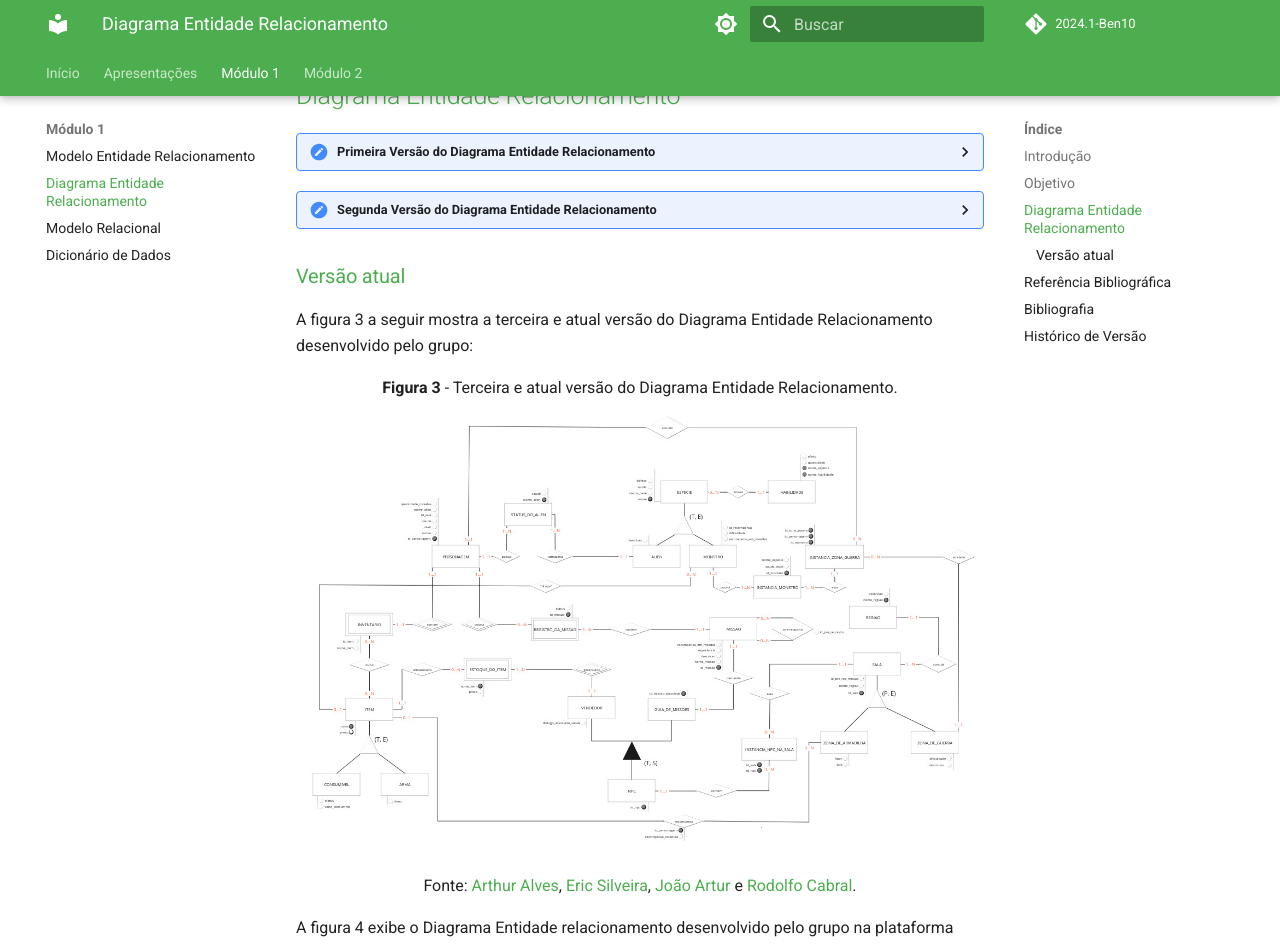
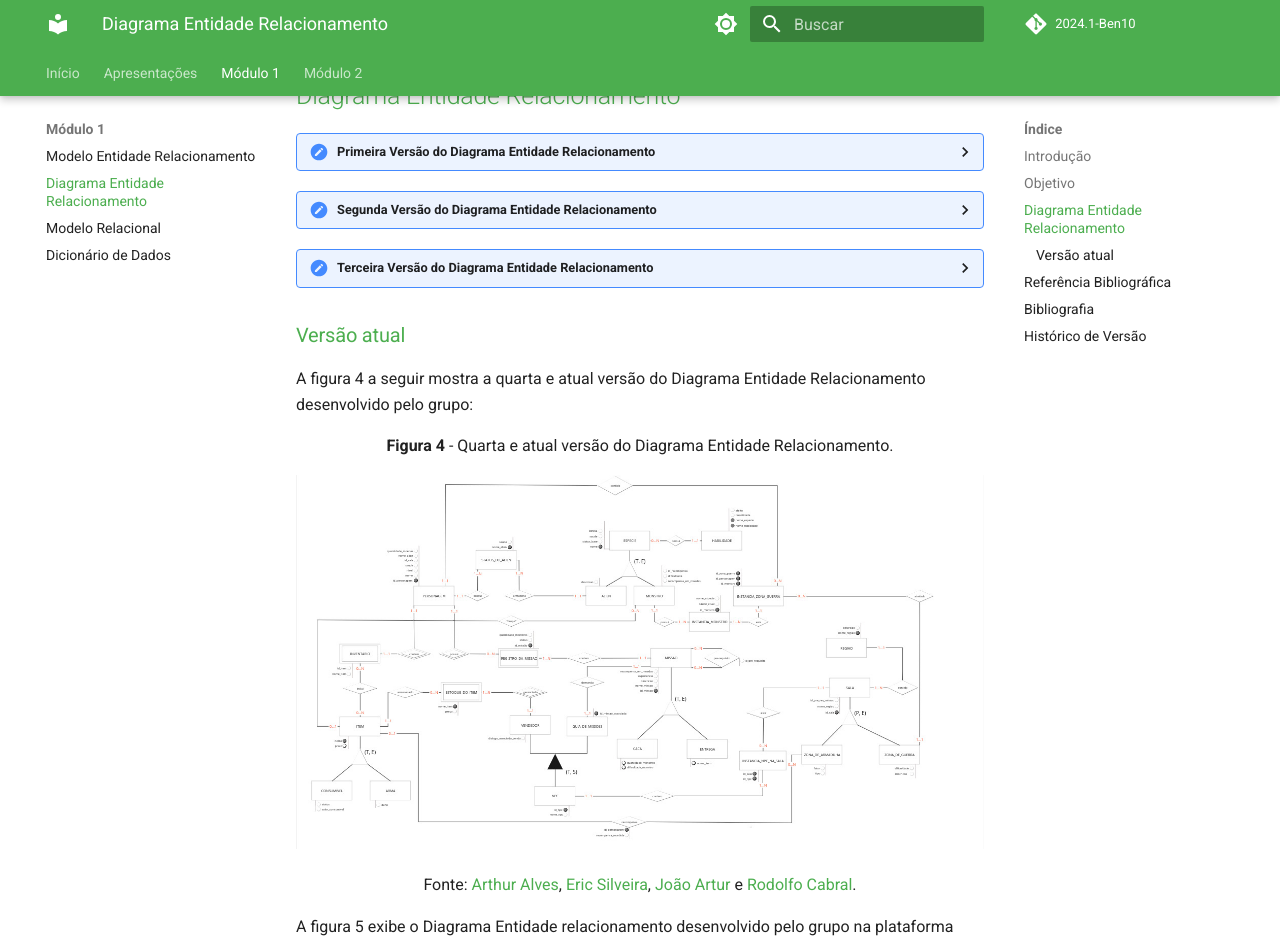
Before and after one commit to SBD1/2024.1-Ben10, an MkDocs documentation site: the page built from docs/modulo1/DER.md, in a window 1280 px wide and 1400 px high, scrolled down 732 px. Shown: the top 944 px of the window. Built offline with MkDocs 1.6.1 and Material for MkDocs 9.7.7, drawn with Linux system fonts in a browser that asks for light colours; comment, search, counter and statistics services are not loaded; the version menu is left out; some of the changed text lies outside the part shown.

Commit message:
Atualizando der

```diff
--- a/docs/modulo1/DER.md
+++ b/docs/modulo1/DER.md
@@ -37,19 +37,31 @@
 
     <font size="3"><p style="text-align: center">Fonte: [Arthur Alves](https://github.com/Arthrok), [Eric Silveira](https://github.com/ericbky), [João Artur](https://github.com/joao-artl) e [Rodolfo Cabral](https://github.com/roddas).</p></font>
 
+??? - "Terceira Versão do Diagrama Entidade Relacionamento"
+
+    A figura 3 a seguir mostra a terceira versão do Diagrama Entidade Relacionamento desenvolvido pelo grupo:
+
+
+
+    <font size="3"><p style="text-align: center"><b>Figura 3</b> - Terceira Versão do Diagrama Entidade Relacionamento.</p></font>
+
+    ![Diagrama Entidade Relacionamento Versão 3](./assets/DER_V3.png){width: 500}
+
+    <font size="3"><p style="text-align: center">Fonte: [Arthur Alves](https://github.com/Arthrok), [Eric Silveira](https://github.com/ericbky), [João Artur](https://github.com/joao-artl) e [Rodolfo Cabral](https://github.com/roddas).</p></font>
+
 ### <a>Versão atual</a>
 
-A figura 3 a seguir mostra a terceira e atual versão do Diagrama Entidade Relacionamento desenvolvido pelo grupo:
+A figura 4 a seguir mostra a quarta e atual versão do Diagrama Entidade Relacionamento desenvolvido pelo grupo:
 
-<font size="3"><p style="text-align: center"><b>Figura 3</b> - Terceira e atual versão do Diagrama Entidade Relacionamento.</p></font>
+<font size="3"><p style="text-align: center"><b>Figura 4</b> - Quarta e atual versão do Diagrama Entidade Relacionamento.</p></font>
 
-![Diagrama Entidade Relacionamento Versão Atual](./assets/DER_V3.png){width: 500}
+![Diagrama Entidade Relacionamento Versão Atual](./assets/DER_V4.png){width: 500}
 
 <font size="3"><p style="text-align: center">Fonte: [Arthur Alves](https://github.com/Arthrok), [Eric Silveira](https://github.com/ericbky), [João Artur](https://github.com/joao-artl) e [Rodolfo Cabral](https://github.com/roddas).</p></font>
 
-A figura 4 exibe o Diagrama Entidade relacionamento desenvolvido pelo grupo na plataforma Miro, para uma melhor visualização e navegação pelo diagrama desenvolvido:
+A figura 5 exibe o Diagrama Entidade relacionamento desenvolvido pelo grupo na plataforma Miro, para uma melhor visualização e navegação pelo diagrama desenvolvido:
 
-<font size="3"><p style="text-align: center"><b>Figura 4</b> - Diagrama Entidade Relacionamento para navegação.</p></font>
+<font size="3"><p style="text-align: center"><b>Figura 5</b> - Diagrama Entidade Relacionamento para navegação.</p></font>
 
 <center>
 <iframe width="768" height="500" src="https://miro.com/app/live-embed/uXjVKyitvt0=/?moveToViewport=-4530,-2109,10350,6576&embedId=114192275621" frameborder="0" scrolling="no" allow="fullscreen; clipboard-read; clipboard-write" allowfullscreen></iframe>
@@ -75,3 +87,4 @@
 | `1.0` | 20/07| Criando DER |[Arthur Alves](https://github.com/Arthrok), [Eric Silveira](https://github.com/ericbky), [João Artur](https://github.com/joao-artl) e [Rodolfo Cabral](https://github.com/roddas)| [João Artur](https://github.com/joao-artl) |
 | `1.1` | 22/07| Inserindo versão 2 do DER e ajustando documento. |[Eric Silveira](https://github.com/ericbky)| [João Artur](https://github.com/joao-artl) |
 | `1.2` | 19/08| Inserindo versão 3 do DER e ajustando documento. |[João Artur](https://github.com/joao-artl)| [Eric Silveira](https://github.com/ericbky)|
+| `1.2` | 04/09| Inserindo versão 4 do DER e ajustando documento. |[João Artur](https://github.com/joao-artl)| [Eric Silveira](https://github.com/ericbky)|
```
Also changed, not shown: docs/modulo1/assets/DER_V4.png (added).
